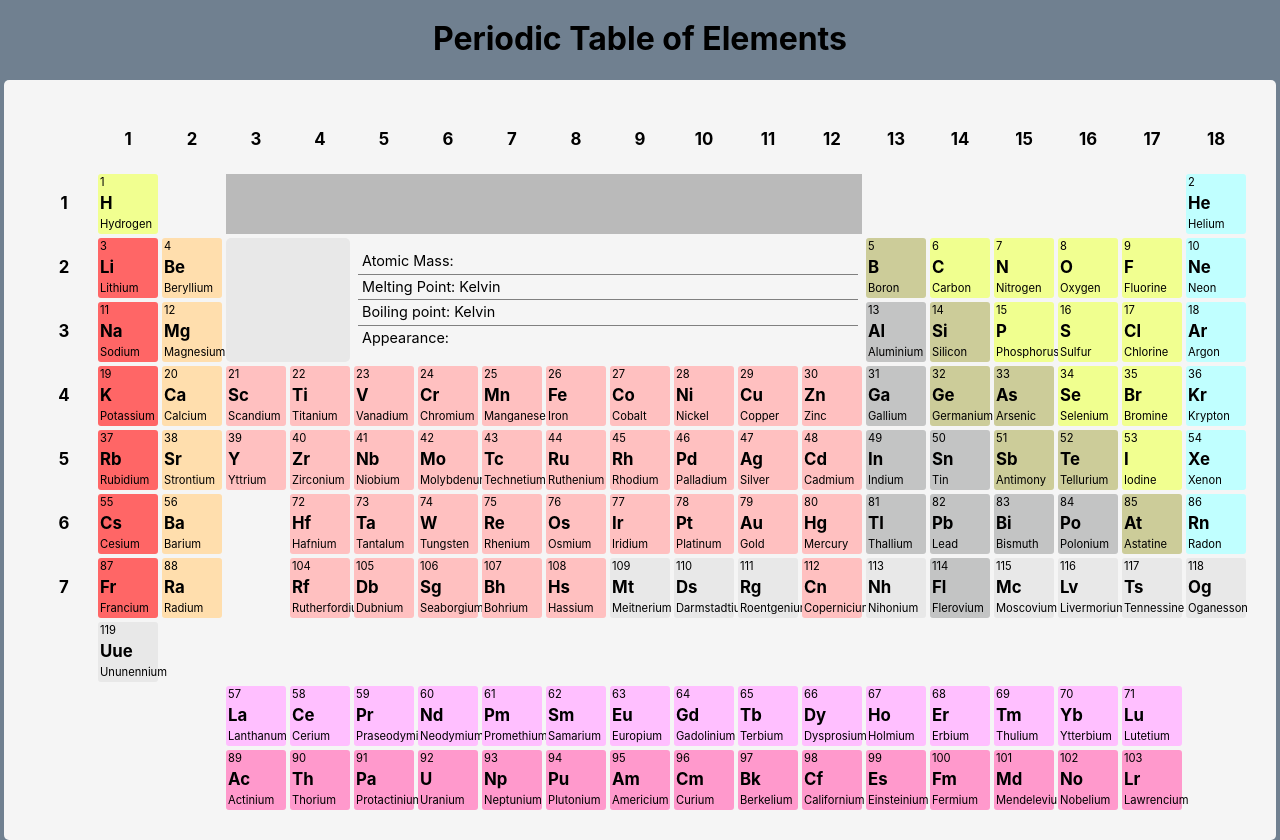
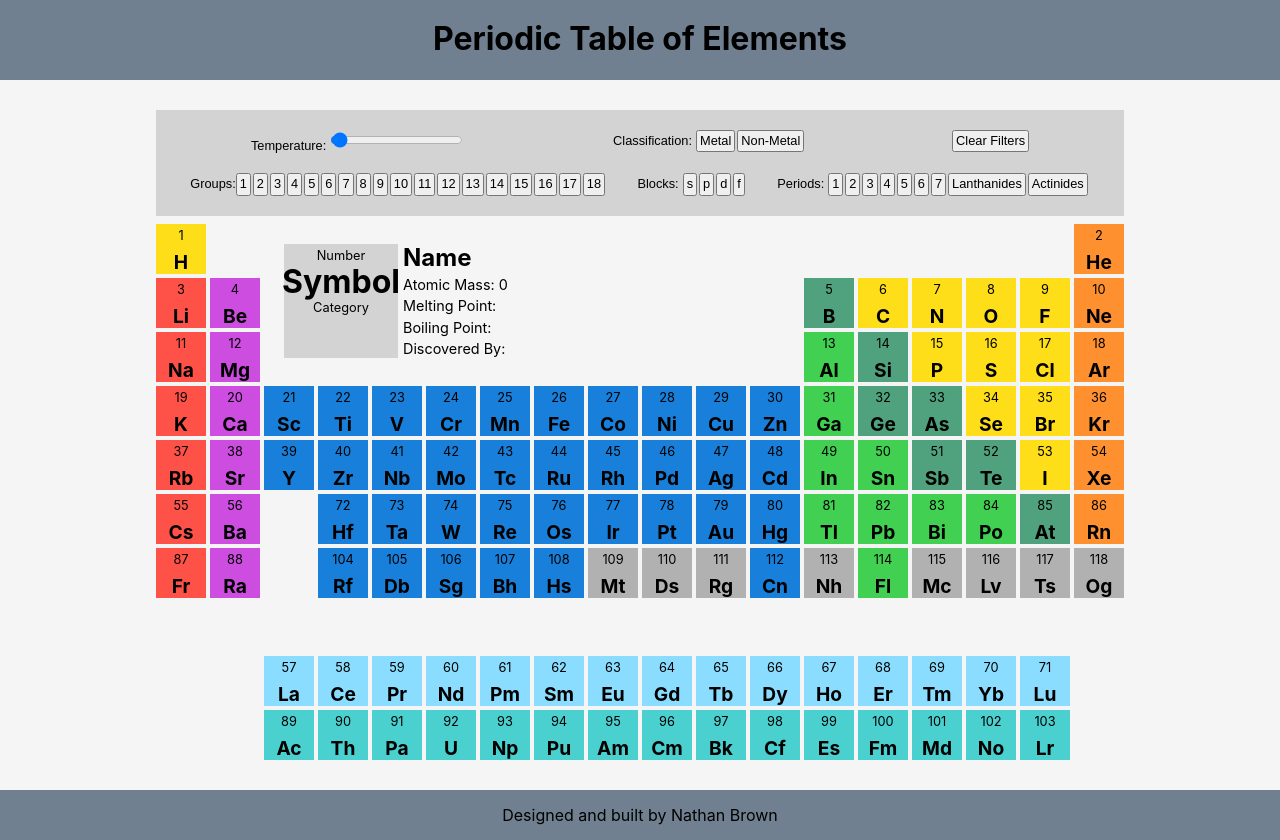
Before and after one commit to nbrown0000/periodictable, a React (Create React App) app: page / in a window 1280 px wide. Built offline with nearby package versions, Linux system fonts and the light colour scheme.

Commit message:
moved generation of Element objects to App.js --> Necessary to allow changing element background color on the fly

```diff
--- a/src/App.css
+++ b/src/App.css
@@ -1,5 +1,5 @@
 html {
-  background-color: slategray;
+  background-color: whitesmoke;
 }
 
 .App {
--- a/src/App.js
+++ b/src/App.js
@@ -3,13 +3,34 @@ import './App.css';
 import PeriodicTable from './PeriodicTable';
 import 'tachyons';
 import { elements } from './AllElements';
+import Element from './Element';
+import {getBackground} from './Util';
+
+var defaultCard = {
+  props: {
+    atomic_mass: 0,
+    background: "lightgray",
+    category: "Category",
+    name: "Name",
+    number: 'Number',
+    symbol: "Symbol"
+  }
+}
 
 class App extends Component {
   constructor() {
     super();
     this.state = {
       elementsList: [],
-      cardFace: {}
+      cardFace: defaultCard,
+      selectedElements: []
+    }
+  }
+
+  onPanelButtonClicked = (event) => {
+    if(event[0] === 'period') {
+      const selected = this.state.elementsList.filter(element => element.period===event[1])
+      this.setState({selectedElements: selected});
     }
   }
 
@@ -17,21 +38,52 @@ class App extends Component {
     this.setState({cardFace: event})
   }
 
+  onLeaveFocus = () => {
+    this.setState({cardFace: defaultCard});
+    // TODO: function to clear Key Right Side
+  }
+
   componentDidMount() {
-    this.setState({elementsList: elements})
+    this.setState({elementsList: elements.map((item,i)=>{
+      return(
+        <Element
+          hoverFunction={() => this.setState({cardFace: this.state.elementsList[i]})}
+          leaveFunction={() => this.onLeaveFocus()}
+          key={i}
+          number={item.number}
+          name={item.name}
+          symbol={item.symbol}
+          xPos={item.xpos}
+          yPos={item.ypos}
+          category={item.category}
+          link={item.source}
+          atomic_mass={item.atomic_mass}
+          size={1}
+          background={getBackground(item.category)}
+        />
+      )
+    })})
   }
 
   render() {
-    console.log(this.state.elementsList)
+    // console.log(this.state.cardFace);
+    // console.log(this.state.elementsList)
+    // console.log(this.state.selectedElements);
 
     return (
       <div className='container'>
-        <h1>Periodic Table of Elements</h1>
+        <div id='header'>
+          <h1>Periodic Table of Elements</h1>
+        </div>
         <PeriodicTable
+          panelButtonClicked={this.onPanelButtonClicked}
           list={this.state.elementsList}
-          hoverElement={this.onHoverElement}
+          leaveFocus={this.onLeaveFocus}
           cardElement={this.state.cardFace}
         />
+        <div id='footer'>
+          <p>Designed and built by Nathan Brown</p>
+        </div>
       </div>
     );
   }
--- a/src/BorderElement.js
+++ /dev/null
@@ -1,24 +0,0 @@
-import React from 'react';
-import './ComponentStyles.css';
-
-
-const BorderElement = ({name, xPos, yPos}) => {
-
-  const divStyle = {
-    'fontSize': '.7em',
-    gridColumnStart: `${xPos+1}`,
-    gridRowStart: `${yPos+1}`,
-    display: `flex`,
-    flexDirection: `row`,
-    width: `60px`,
-    height: `60px`
-  };
-
-  return (
-    <div className='borderElement' style={divStyle}>
-      <h2>{name}</h2>
-    </div>
-  )
-}
-
-export default BorderElement;
--- a/src/Card.js
+++ /dev/null
@@ -1,32 +0,0 @@
-import React from 'react';
-import './ComponentStyles.css';
-import {getBackground} from './Util';
-
-const Card = ({ number, name, symbol, mass, category, shells=[] }) => {
-  const cardStyle = {
-    backgroundColor: `${getBackground(category)}`
-  };
-
-  return(
-    <div className='card-container' style={cardStyle}>
-      <div key='1' className='card left'>
-        <h3>{number}</h3>
-        <h2>{symbol}</h2>
-        <p>{name}</p>
-        <p>{mass}</p>
-      </div>
-
-      <div key='2' className='card right'>
-        {shells.map((item) => {
-          return(
-            <p>{item}</p>
-          )
-        })}
-      </div>
-
-
-    </div>
-  )
-}
-
-export default Card;
--- a/src/ComponentStyles.css
+++ b/src/ComponentStyles.css
@@ -9,6 +9,7 @@ body {
     sans-serif;
   -webkit-font-smoothing: antialiased;
   -moz-osx-font-smoothing: grayscale;
+  height: 100vh;
 }
 
 code {
@@ -16,127 +17,132 @@ code {
     monospace;
 }
 
+#container {
+  border-radius: 5px;
+  padding: 30px;
+}
 
-#period-table {
-  border-radius: 5px;
-  background-color: whitesmoke;
-  padding: 30px;
+#header {
+  width: 100%;
+  background-color: slategray;
+  text-align: center;
+}
+
+#footer {
+  width: 100%;
+  background-color: slategray;
+  text-align: center;
+}
+
+#panel {
+  display: flex;
+  flex-direction: column;
+  width: 100%;
+  background-color: lightgray;
+  margin-bottom: 8px;
+  padding: 10px;
+}
+
+.row {
+  display: flex;
+  justify-content: space-around;
+  margin: 10px;
+  font-size: 0.8em;
+  font-family: arial;
+}
+
+.set > * {
+  margin-right: 2px;
+  padding: 2px;
+}
+
+#period-table-container {
   display: grid;
-  grid-template-columns: repeat(18, 60px);
-  grid-template-rows: repeat(9, 60px);
+  grid-template-columns: repeat(18, 50px);
+  grid-template-rows: repeat(10, 50px);
   grid-gap: 4px;
 }
 
 .element {
-  width: 60px;
-  height: 60px;
-  font-size: 0.7em;
-  border-radius: 3px;
+  height: 100%;
+  width: 100%;
+  font-size: 0.8em;
   text-decoration: none;
   display: flex;
   flex-direction: column;
   justify-content: space-around;
   color: black;
+  /* filter: drop-shadow(2px 2px black) */
+  /* border-radius: 3px; */
 }
 
 .element:hover {
-  filter: brightness(80%);
+  filter: brightness(60%);
 }
 
 .element > * {
-  margin: 0px 2px 0px 2px;
+  display: flex;
+  width: 100%;
+  height: 100%;
+  margin: 0;
+  justify-content: center;
+  align-items: center;
 }
 
 #key {
-  grid-column-start: 4;
-  grid-column-end: 14;
-  grid-row-start: 2;
-  grid-row-end: 5;
+  grid-column-start: 3;
+  grid-column-end: 13;
+  grid-row-start: 1;
+  grid-row-end: 4;
+
   display: grid;
-  grid-template-columns: repeat(10, 60px);
-  grid-template-rows: repeat(3, 60px);
-  grid-gap: 4px;
+  grid-template-columns: repeat(10, 38px);
+  grid-template-rows: repeat(3, 38px);
+  padding: 20px;
 }
 
-#key-title {
+#key-left {
+  padding: 5px;
+  width: 100%;
+  height: 100%;
   grid-column-start: 1;
-  grid-column-end: 11;
-  grid-row-start: 0;
-  grid-row-end: 2;
+  grid-column-end: 4;
+  grid-row-start: 1;
+  grid-row-end: 4;
   display: flex;
+  flex-direction: column;
   align-items: center;
-  justify-content: space-between;
-  padding-left: 10px;
-  padding-right: 10px;
-  filter: brightness(80%);
+  text-align: center;
 }
 
-#key-summary {
-  grid-column-start: 3;
-  grid-column-end: 11;
-  grid-row-start: 2;
-  grid-row-end: 4;
-  font-size: 0.9em;
-  padding: 4px;
-  display: flex;
-  flex-direction: column;
-  justify-content: center;
-}
-
-#key-summary > * {
-  margin: 0;
-  padding: 4px;
-  border-bottom: 1px solid gray;
-}
-
-#key-summary > *:nth-last-child(1) {
-  border-bottom: none;
-}
-
-/* CARD COMPONENT START */
-.card-container {
-  grid-column-start: 1;
-  grid-column-end: 3;
-  grid-row-start: 2;
-  grid-row-end: 4;
-
-  display: flex;
-  flex-direction: row;
-  height: 100%;
-  padding-left: 10px;
-  border-radius: 5px;
-  flex-wrap: wrap;
-}
-
-.left {
-  width: 80%;
-  justify-content: space-evenly;
-}
-
-.right {
-  width: 20%;
-  align-items: flex-end;
-  padding: 10px 10px 0 0;
-  font-size: 0.9em;
-}
-
-.card {
-  display: flex;
-  flex-direction: column;
-  height: 100%;
-}
-
-.card > * {
+#key-left > * {
   margin: 0;
 }
 
-.card > h3 {
-  font-weight: 100;
+#key-left p {
+  font-size: 0.8em;
 }
-/* CARD COMPONENT END */
 
-/* .borderElement {
-} */
+#key-right {
+  padding-left: 5px;
+  grid-column-start: 4;
+  grid-column-end: 14;
+  grid-row-start: 1;
+  grid-row-end: 4;
+}
+
+#key-right > * {
+  margin: 0;
+  padding-bottom: 5px;
+}
+
+#key-right p {
+  padding: 0;
+  font-size: 0.9em;
+  padding-bottom: 5px;
+}
+
+
 
 .borderElement > * {
   margin: auto;
--- a/src/Element.js
+++ b/src/Element.js
@@ -3,19 +3,19 @@ import './ComponentStyles.css';
 import {getBackground} from './Util';
 
 
-const Element = ({number, name, symbol, xPos, yPos, category, link, hoverFunction}) => {
-  const elementBackground = getBackground(category);
-  var divStyle = {
-    gridColumnStart: `${xPos+1}`,
-    gridRowStart: `${yPos+1}`,
-    backgroundColor: `${elementBackground}`
+const Element = ({number, symbol, xPos, yPos, category, link, hoverFunction, leaveFunction}) => {
+
+  const divStyle = {
+    gridColumnStart: `${xPos}`,
+    gridRowStart: `${yPos}`,
+    backgroundColor: `${getBackground(category)}`
   }
 
   return (
-    <a id='link' href={link} className='element' style={divStyle} onMouseOver={hoverFunction}>
+    <a id='link' href={link} className='element' style={divStyle}
+            onMouseEnter={hoverFunction} onMouseLeave={leaveFunction}>
       <p>{number}</p>
       <h2>{symbol}</h2>
-      <p>{name}</p>
     </a>
   )
 }
--- a/src/Key.js
+++ b/src/Key.js
@@ -1,32 +1,29 @@
 import React from 'react';
 import './ComponentStyles.css';
-import Card from './Card';
-import KeyTitle from './KeyTitle';
 
-const Key = ({card}) => {
+const Key = ({card = ''}) => {
+  // console.log(card);
+
+  const keyStyle = {
+    background: `${card.background}`
+  };
+
   return (
     <div id='key'>
-      <KeyTitle
-        id='title'
-        name={card.name}
-        category={card.category}
-      />
-      {/* <Summary/> */}
-      <div id='key-summary'>
+      <div id='key-left' style={keyStyle}>
+        <p>{card.number}</p>
+        <h1>{card.symbol}</h1>
+
+        <p id='key-cat'>{card.category}</p>
+      </div>
+
+      <div id='key-right'>
+        <h2>{card.name}</h2>
         <p>Atomic Mass: {card.atomic_mass}</p>
-        <p>Melting Point: {card.melt} Kelvin</p>
-        <p>Boiling point: {card.boil} Kelvin</p>
-        <p>Appearance: {card.appearance}</p>
+        <p>Melting Point: {card.melt}</p>
+        <p>Boiling Point: {card.boil}</p>
+        <p>Discovered By: {card.discovered_by}</p>
       </div>
-      <Card
-        key={card.number}
-        number={card.number}
-        name={card.name}
-        symbol={card.symbol}
-        mass={card.atomic_mass}
-        category={card.category}
-        shells={card.shells}
-      />
     </div>
   )
 }
--- a/src/KeyTitle.js
+++ /dev/null
@@ -1,20 +0,0 @@
-import React from 'react';
-import {getBackground} from './Util';
-import './ComponentStyles.css';
-
-const KeyTitle = ({ name, category }) => {
-
-  const divStyle = {
-    backgroundColor: `${getBackground(category)}`
-  };
-
-
-  return(
-    <div id='key-title' style={divStyle}>
-      <h1>{name}</h1>
-      <p>{category}</p>
-    </div>
-  );
-}
-
-export default KeyTitle;
--- /dev/null
+++ b/src/Panel.js
@@ -0,0 +1,84 @@
+import React from 'react';
+
+const Panel = ({panelButton}) => {
+  return (
+    <div id='panel'>
+
+      <div className='row'>
+
+        <div className='set'>
+          <label>Temperature:</label>
+          <input
+            id='temperature'
+            type='range'
+            min='0'
+            max='5000'
+            defaultValue={0}
+            // onChange={this.handleSliderChange}
+            step='1'
+          />
+        </div>
+        <div className='set'>
+          <label>Classification:</label>
+          <button>Metal</button>
+          <button>Non-Metal</button>
+
+        </div>
+        <div className='set'>
+          <button>Clear Filters</button>
+        </div>
+
+      </div>
+
+      <div className='row'>
+
+        <div className='set'>
+          Groups:
+          <button>1</button>
+          <button>2</button>
+          <button>3</button>
+          <button>4</button>
+          <button>5</button>
+          <button>6</button>
+          <button>7</button>
+          <button>8</button>
+          <button>9</button>
+          <button>10</button>
+          <button>11</button>
+          <button>12</button>
+          <button>13</button>
+          <button>14</button>
+          <button>15</button>
+          <button>16</button>
+          <button>17</button>
+          <button>18</button>
+        </div>
+
+        <div className='set'>
+          <label>Blocks:</label>
+          <button>s</button>
+          <button>p</button>
+          <button>d</button>
+          <button>f</button>
+        </div>
+
+        <div className='set'>
+          <label>Periods:</label>
+          <button onClick={() => this.panelButton(['period','1'])}>1</button>
+          <button>2</button>
+          <button>3</button>
+          <button>4</button>
+          <button>5</button>
+          <button>6</button>
+          <button>7</button>
+          <button>Lanthanides</button>
+          <button>Actinides</button>
+        </div>
+
+      </div>
+
+    </div>
+  )
+}
+
+export default Panel;
--- a/src/PeriodicTable.js
+++ b/src/PeriodicTable.js
@@ -1,43 +1,20 @@
 import React from 'react';
-import Element from './Element';
 import './ComponentStyles.css';
 import Key from './Key';
-import BorderElement from './BorderElement';
+import Panel from './Panel';
 
-const PeriodicTable = ({list = [], hoverElement, cardElement}) => {
+const PeriodicTable = ({list, panelButtonClicked, cardElement}) => {
   // console.log({cardElement})
 
-  let borderElements = [];
-  for(let i=1; i<=18; i++) {
-    borderElements.push(
-      <BorderElement key={i} xPos={i} yPos={0} name={i}/>
-    )
-  }
-  for(let j=1; j<=7; j++) {
-    borderElements.push(
-      <BorderElement key={j+18} xPos={0} yPos={j} name={j}/>
-    )
-  }
+  return (
+    <div id='container'>
+      <Panel panelButton={panelButtonClicked}/>
 
-  return (
-    <div id='period-table'>
-      {borderElements}
-      <Key card={cardElement}/>
-      {list.map((item,i) => {
-        return (
-          <Element
-            hoverFunction={() => hoverElement(list[i])}
-            key={i}
-            number={item.number}
-            name={item.name}
-            symbol={item.symbol}
-            xPos={item.xpos}
-            yPos={item.ypos}
-            category={item.category}
-            link={item.source}
-          />
-        )
-      })}
+      <div id='period-table-container'>
+        <Key
+          card={cardElement.props}/>
+        {list}
+      </div>
     </div>
   )
 }
--- a/src/Util.js
+++ b/src/Util.js
@@ -1,38 +1,39 @@
 export function getBackground(category) {
+  const fade = 0.9;
   let elementBackground;
   switch(category) {
     case 'diatomic nonmetal':
-      elementBackground = '#f1ff90';
+      elementBackground = `rgba(255, 220, 0, ${fade})`
       break;
     case 'noble gas':
-      elementBackground = '#c0ffff';
+      elementBackground = `rgba(255, 133, 27, ${fade})`
       break;
     case 'alkali metal':
-      elementBackground = '#ff6666';
+      elementBackground = `rgba(255, 65, 54, ${fade})`
       break;
     case 'metalloid':
-      elementBackground = '#CCCC99';
+      elementBackground = `rgba(61, 153, 112, ${fade})`
       break;
     case 'alkaline earth metal':
-      elementBackground = '#ffdead';
+      elementBackground = `rgba(200, 59, 222, ${fade})`
       break;
     case 'polyatomic nonmetal':
-      elementBackground = '#F0FF8F';
+      elementBackground = `rgba(255, 220, 0, ${fade})`
       break;
     case 'post-transition metal':
-      elementBackground = '#C3C4C4';
+      elementBackground = `rgba(46, 204, 64, ${fade})`
       break;
     case 'transition metal':
-      elementBackground = '#FFC0C0';
+      elementBackground = `rgba(0, 116, 217, ${fade})`
       break;
     case 'lanthanide':
-      elementBackground = '#FFBFFF';
+      elementBackground = `rgba(127, 219, 255, ${fade})`
       break;
     case 'actinide':
-      elementBackground = '#FF99CC';
+      elementBackground = `rgba(57, 204, 204, ${fade})`
       break;
     default:
-      elementBackground = '#E8E8E8';
+      elementBackground = `rgba(170, 170, 170, ${fade})`
       break;
   }
   return elementBackground;
```
Also changed, not shown: src/AllElements.json.
